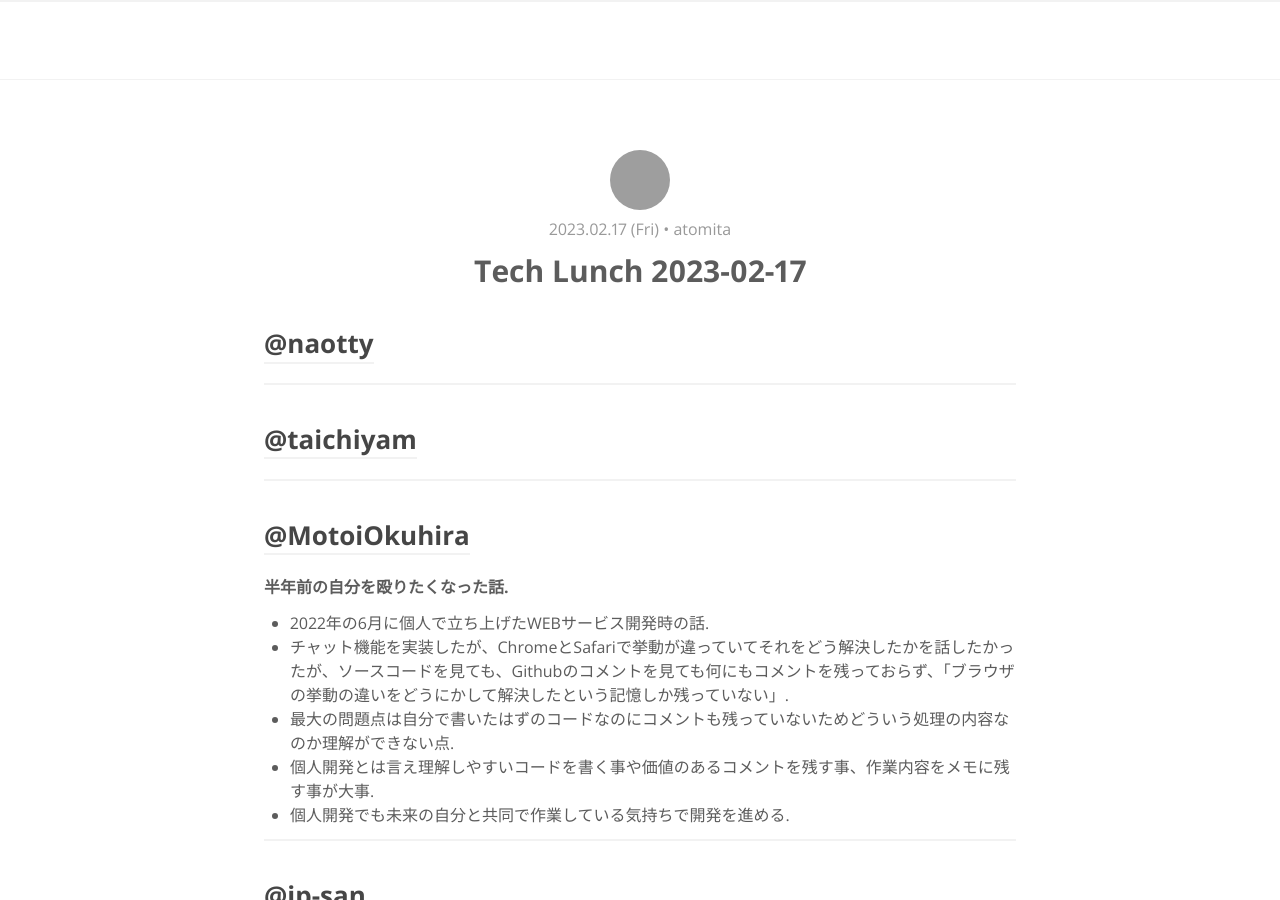
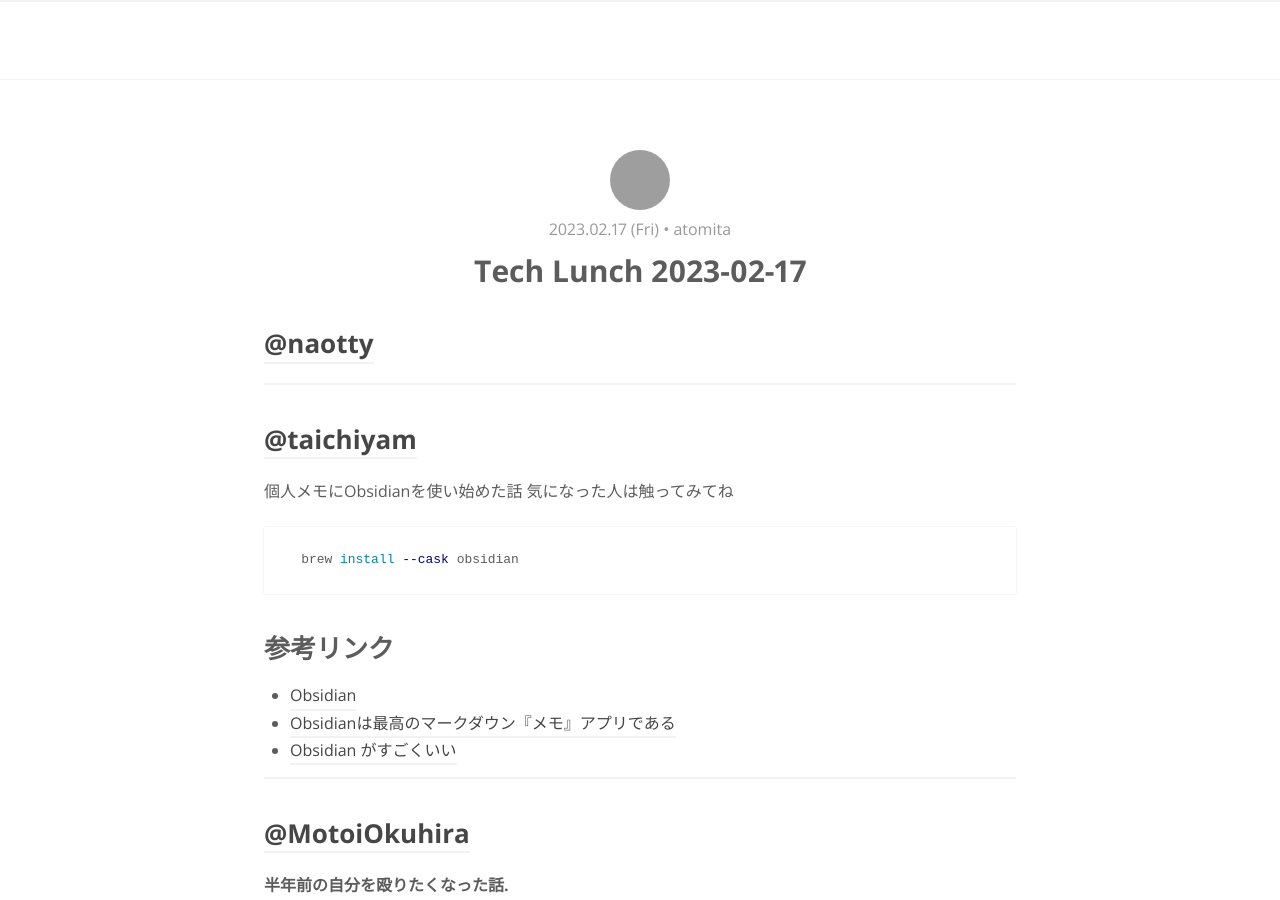
Before and after one commit to RyukyuInteractive/tech.ryukyu-i.co.jp, a Jekyll site: the page built from _posts/2023-02-17-tech-lunch.md, in a window 1280 px wide and 900 px high. Built offline with Jekyll 4.4.1, drawn with Linux system fonts in a browser that asks for light colours; a script that is not in the unit is left out; comment, search, counter and statistics services are not loaded; grey boxes are pictures that could not be loaded.

Commit message:
Update 2023-02-17-tech-lunch.md

````diff
--- a/_posts/2023-02-17-tech-lunch.md
+++ b/_posts/2023-02-17-tech-lunch.md
@@ -15,6 +15,17 @@ typora-root-url: ..
 
 ## [@taichiyam](https://github.com/taichiyam)
 
+個人メモにObsidianを使い始めた話
+気になった人は触ってみてね
+
+```bash
+  brew install --cask obsidian
+```
+
+## 参考リンク
+- [Obsidian](https://obsidian.md/)
+- [Obsidianは最高のマークダウン『メモ』アプリである](https://pouhon.net/obsidian-introduction/5666/)
+- [Obsidian がすごくいい](https://zenn.dev/usagizmo/articles/beb73159edbe68)
 
 ---
 
````
